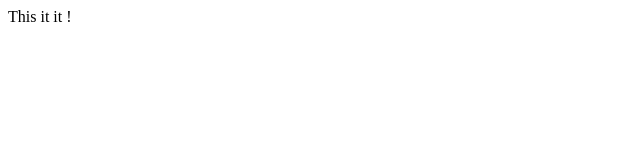
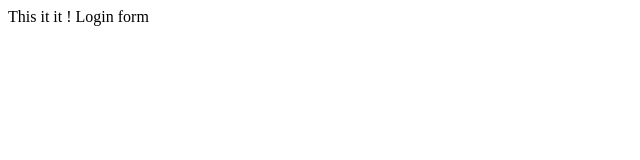
Before and after one commit to thomasriquier/MyGitTest, a plain HTML site: page index.html in a window 1280 px wide. Shown: the full height of the page, 0-640 px from the left. Drawn offline with Linux system fonts and the light colour scheme.

Commit message:
Login Form

```diff
--- /dev/null
+++ b/dir2/App2.js
@@ -0,0 +1 @@
+console.log(123);
--- a/index.html
+++ b/index.html
@@ -3,7 +3,10 @@
 	<title>GitTest3</title>
 	</head>
 
-	<body>This it it !</body>
+	<body>
+	This it it !
+	Login form
+	</body>
 
 
 </html>
```
Also changed, not shown: login.html (added, +1 -0 lines), log.txt (added).
